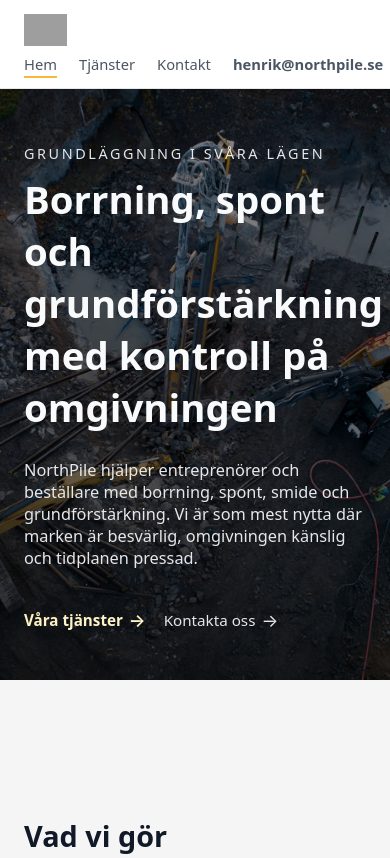
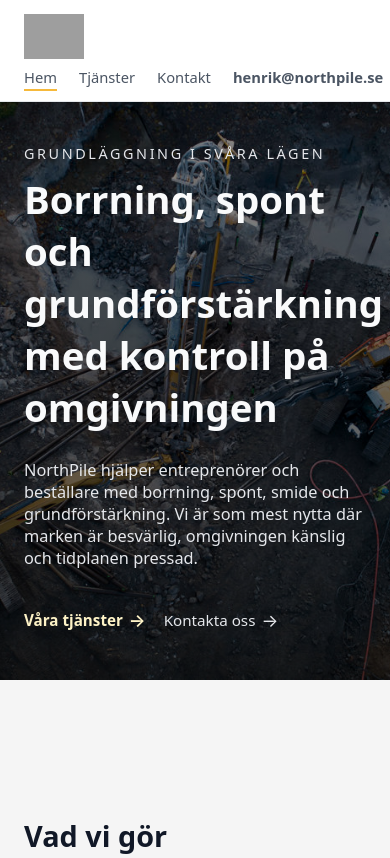
Before and after one commit to henrikolofolsson-jpg/NorthPile, a plain HTML site: page index.html in a window 390 px wide. Shown: the top 858 px of the page. Drawn offline with Linux system fonts and the light colour scheme; grey boxes are pictures that could not be loaded.

Commit message:
Update style.css

```diff
--- a/style.css
+++ b/style.css
@@ -443,6 +443,6 @@ body {
   }
 
   .site-logo {
-    height: 32px;
+    height: 45px;
   }
 }
```
